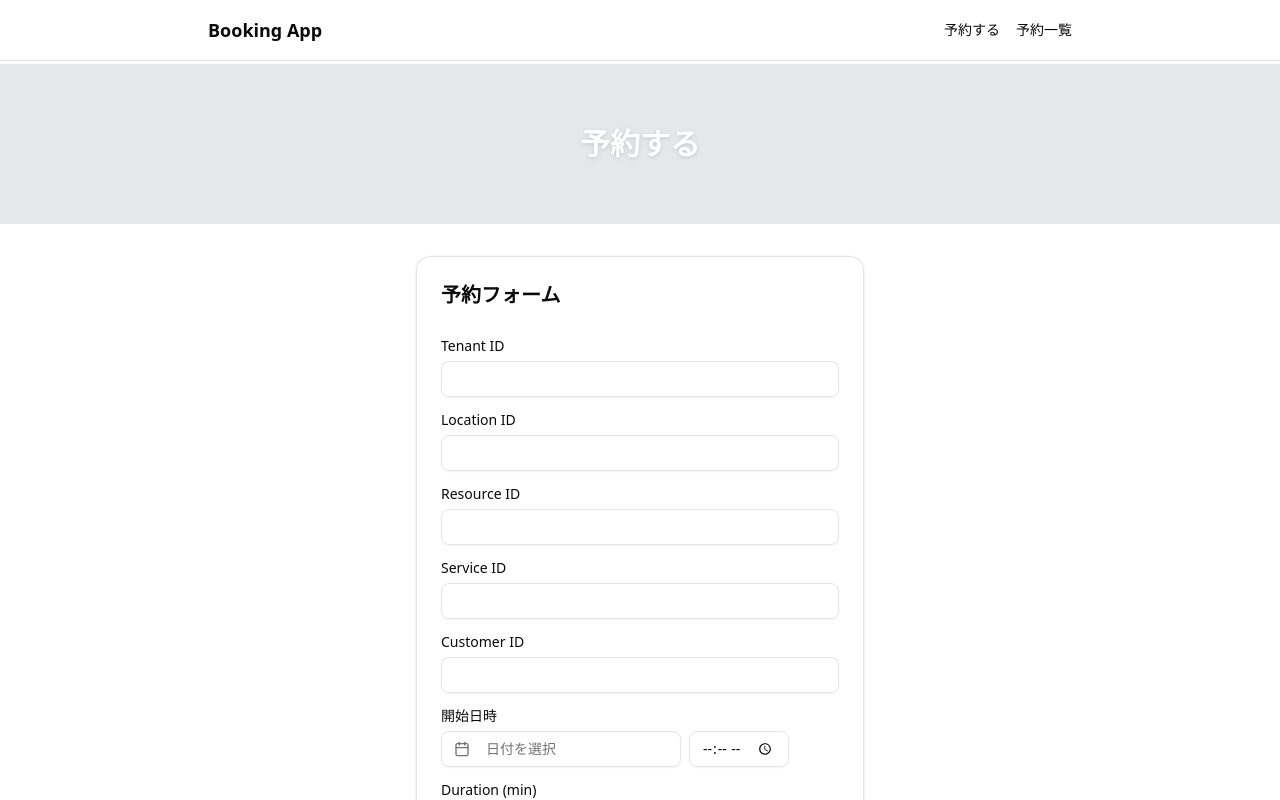
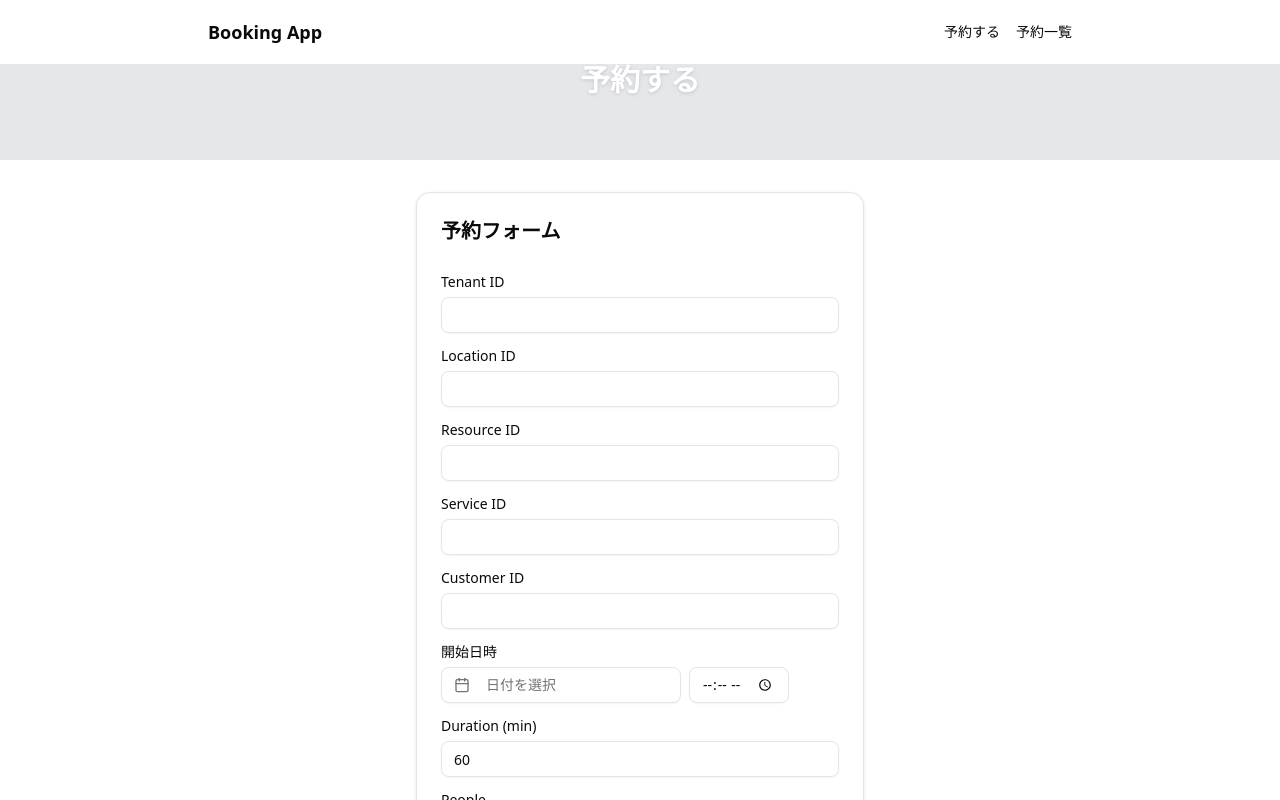
Before and after one commit to FumiyaKidachi0722/booking-app, a Next.js app: page /reserve in a window 1280 px wide. Shown: the top 800 px of the page. Built offline with nearby package versions, Linux system fonts and the light colour scheme.

Commit message:
Make header image flush under fixed menu

```diff
--- a/src/app/layout.tsx
+++ b/src/app/layout.tsx
@@ -2,6 +2,7 @@ import type { Metadata } from 'next';
 import { Geist, Geist_Mono } from 'next/font/google';
 
 import { SiteHeader } from '@/components/site-header';
+import { HEADER_HEIGHT } from '@/lib/constants';
 
 import './globals.css';
 
@@ -29,7 +30,7 @@ export default function RootLayout({
     <html lang="en">
       <body className={`${geistSans.variable} ${geistMono.variable} antialiased`}>
         <SiteHeader />
-        <div className="pt-16">{children}</div>
+        <div style={{ paddingTop: HEADER_HEIGHT }}>{children}</div>
       </body>
     </html>
   );
--- a/src/components/page-header.tsx
+++ b/src/components/page-header.tsx
@@ -1,4 +1,6 @@
 import React from 'react';
+
+import { HEADER_HEIGHT, PAGE_HEADER_HEIGHT } from '@/lib/constants';
 
 interface PageHeaderProps {
   title?: string;
@@ -8,8 +10,12 @@ interface PageHeaderProps {
 export function PageHeader({ title, imageUrl }: PageHeaderProps) {
   return (
     <div
-      className="relative flex h-40 w-full items-center justify-center bg-gray-200 bg-cover bg-center"
-      style={imageUrl ? { backgroundImage: `url(${imageUrl})` } : undefined}
+      className="relative flex w-full items-center justify-center bg-gray-200 bg-cover bg-center"
+      style={{
+        backgroundImage: imageUrl ? `url(${imageUrl})` : undefined,
+        height: PAGE_HEADER_HEIGHT,
+        marginTop: -HEADER_HEIGHT,
+      }}
     >
       {title && <h1 className="text-3xl font-bold text-white drop-shadow">{title}</h1>}
     </div>
--- a/src/components/site-header.tsx
+++ b/src/components/site-header.tsx
@@ -2,6 +2,8 @@
 
 import { useEffect, useState } from 'react';
 import Link from 'next/link';
+
+import { HEADER_HEIGHT } from '@/lib/constants';
 
 export function SiteHeader() {
   const [scrolled, setScrolled] = useState(false);
@@ -15,11 +17,12 @@ export function SiteHeader() {
 
   return (
     <header
-      className={`fixed top-0 left-0 z-50 w-full border-b transition-colors ${
+      style={{ height: HEADER_HEIGHT }}
+      className={`fixed top-0 left-0 z-50 w-full transition-colors ${
         scrolled ? 'bg-transparent' : 'bg-white'
       }`}
     >
-      <div className="mx-auto flex max-w-4xl items-center justify-between px-4 py-4">
+      <div className="mx-auto flex h-full max-w-4xl items-center justify-between px-4">
         <Link href="/" className="text-lg font-bold">
           Booking App
         </Link>
--- /dev/null
+++ b/src/lib/constants.ts
@@ -0,0 +1,2 @@
+export const HEADER_HEIGHT = 64; // px
+export const PAGE_HEADER_HEIGHT = 160; // px
```
